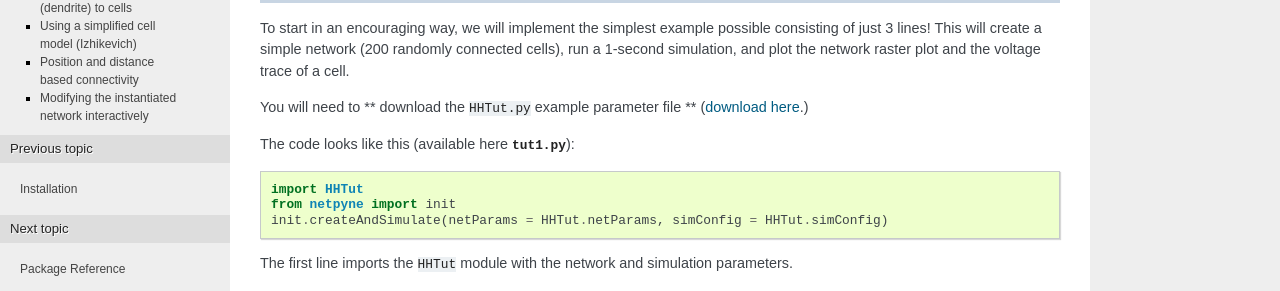
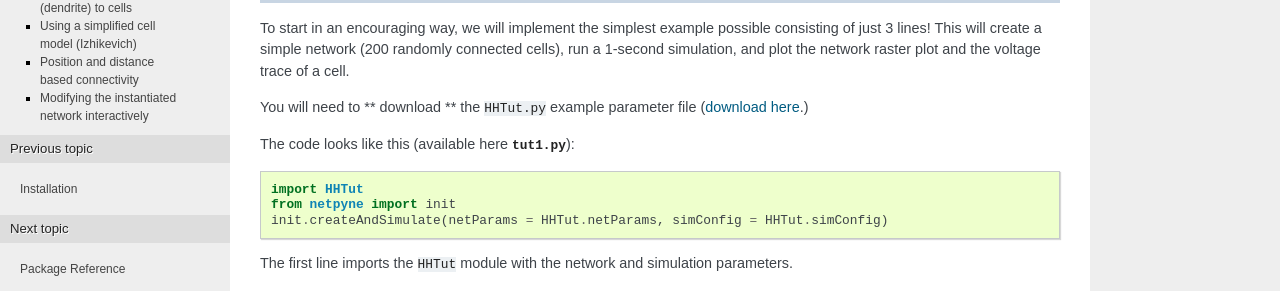
Before and after one commit to suny-downstate-medical-center/netpyne, a Sphinx documentation site: the page built from doc/source/tutorial.rst, in a window 1280 px wide and 900 px high. Shown: the part 361-652 px from the top of the window. Built offline with Sphinx 7.4.7, drawn with Linux system fonts in a browser that asks for light colours.

Commit message:
fixed tut

```diff
--- a/doc/source/tutorial.rst
+++ b/doc/source/tutorial.rst
@@ -17,7 +17,7 @@
 -------------------------------
 To start in an encouraging way, we will implement the simplest example possible consisting of just 3 lines! This will create a simple network (200 randomly connected cells), run a 1-second simulation, and plot the network raster plot and the voltage trace of a cell.
 
-You will need to ** download the ``HHTut.py`` example parameter file ** (`download here <https://raw.githubusercontent.com/Neurosim-lab/netpyne/master/examples/HHTut.py>`_.)
+You will need to ** download ** the ``HHTut.py`` example parameter file (`download here <https://raw.githubusercontent.com/Neurosim-lab/netpyne/master/examples/HHTut.py>`_.)
 
 The code looks like this (available here :download:`tut1.py <code/tut1.py>`)::
 
```
